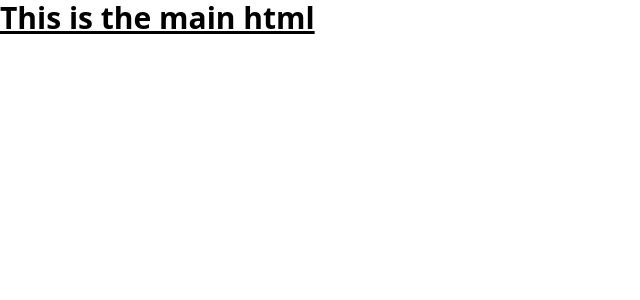
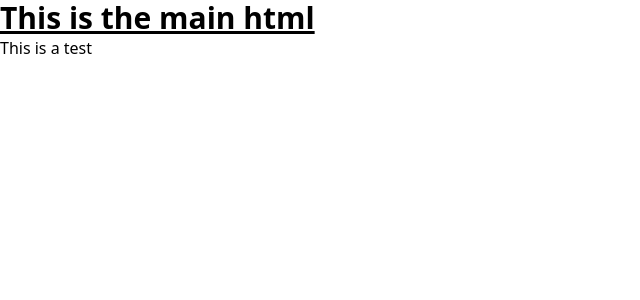
Before and after one commit to TharHtet236401/project-management-tool, a Django app: page / in a window 1280 px wide. Shown: the top 300 px of the page, without its empty margins (0-640 px from the left). Run offline with Django 5.2, Linux system fonts and the light colour scheme.

Commit message:
Update main.html to include static file loading, title, and additional structure

```diff
--- a/base/templates/base/main.html
+++ b/base/templates/base/main.html
@@ -1,15 +1,22 @@
-
 <!doctype html>
+{% load static %}
 <html>
   <head>
     <meta charset="UTF-8" />
     <meta name="viewport" content="width=device-width, initial-scale=1.0" />
+    <title>Project Management System</title>
+    <link rel="stylesheet" href="{% static 'base/css/main.css' %}">
     <script src="https://cdn.jsdelivr.net/npm/@tailwindcss/browser@4"></script>
     <script src="https://unpkg.com/htmx.org@2.0.4" integrity="sha384-HGfztofotfshcF7+8n44JQL2oJmowVChPTg48S+jvZoztPfvwD79OC/LTtG6dMp+" crossorigin="anonymous"></script>
   </head>
   <body>
-    <h1 class="text-3xl font-bold underline">
-      This is the main html
-    </h1>
+    <div class="container">
+      <h1 class="text-3xl font-bold underline">
+        This is the main html
+      </h1>
+      <div class="test">
+        This is a test
+      </div>
+    </div>
   </body>
 </html>
```
Also changed, not shown: base/static/base/css/main.css (added).
